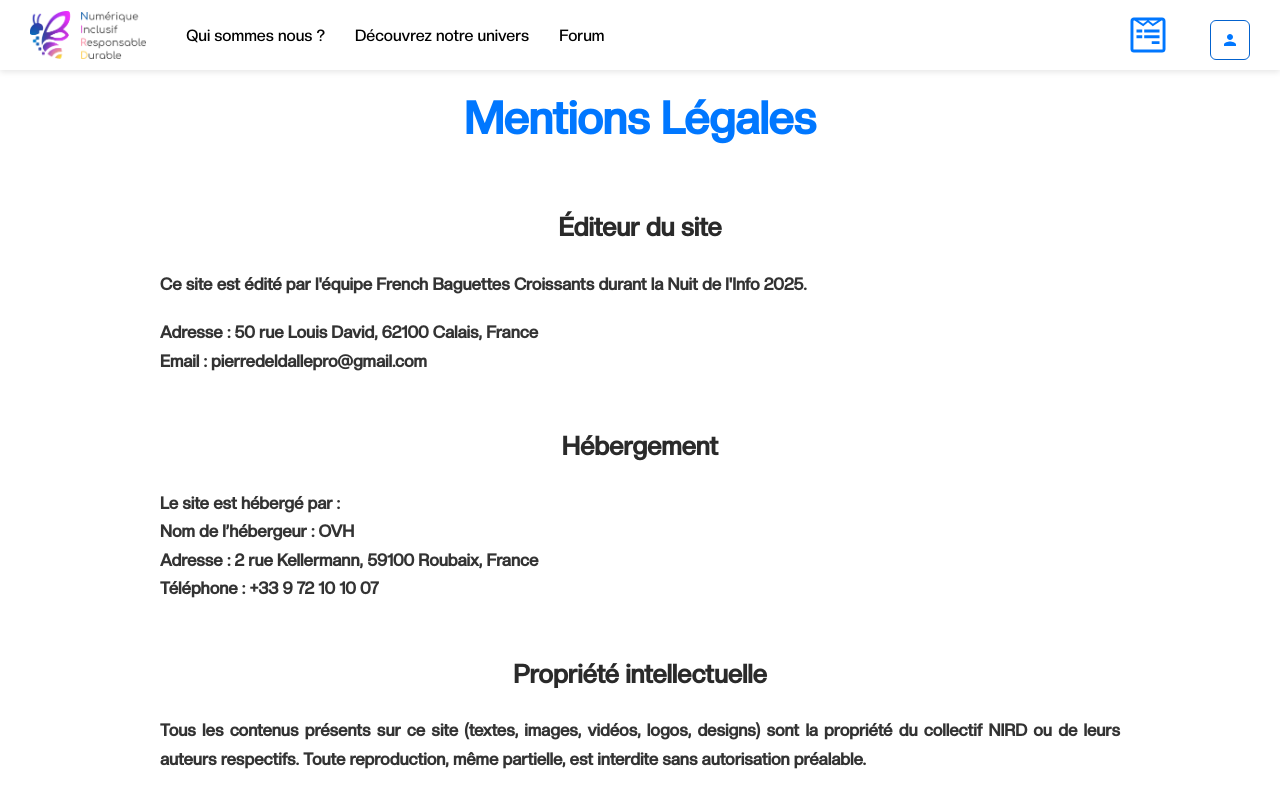
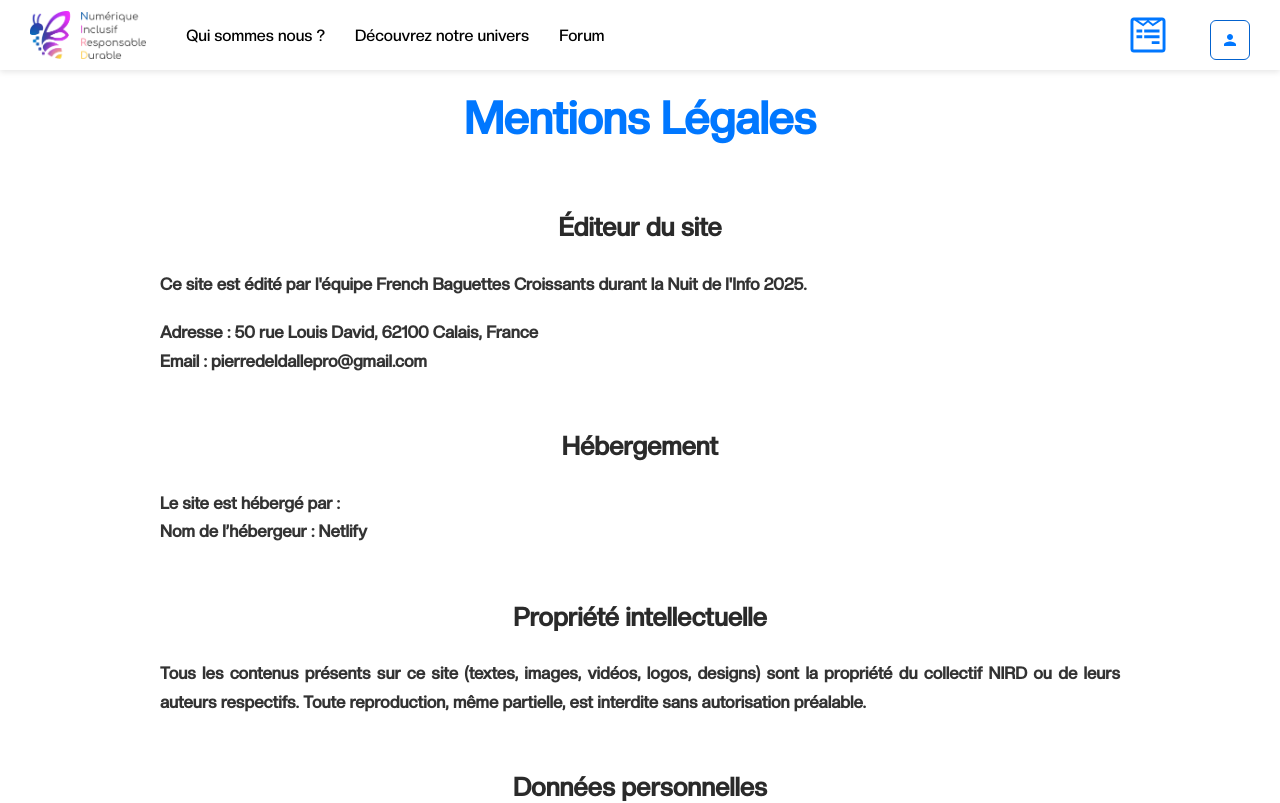
Before and after one commit to Bastien-Cousin/Nuit-de-l-info-2025, a React (Vite) app in the folder Nuit-info2025/: page /mentions-legales in a window 1280 px wide. Shown: the top 803 px of the page. Built offline with nearby package versions, Linux system fonts and the light colour scheme; no server answers.

Commit message:
Modification Hébergeur

```diff
--- a/Nuit-info2025/src/composants/mentions_legales/MentionsLegales.jsx
+++ b/Nuit-info2025/src/composants/mentions_legales/MentionsLegales.jsx
@@ -25,9 +25,7 @@ export const MentionsLegales = () => {
           <h2>Hébergement</h2>
           <p>
             Le site est hébergé par :<br />
-            Nom de l’hébergeur : OVH<br />
-            Adresse : 2 rue Kellermann, 59100 Roubaix, France<br />
-            Téléphone : +33 9 72 10 10 07
+            Nom de l’hébergeur : Netlify<br />
           </p>
         </section>
 
```
